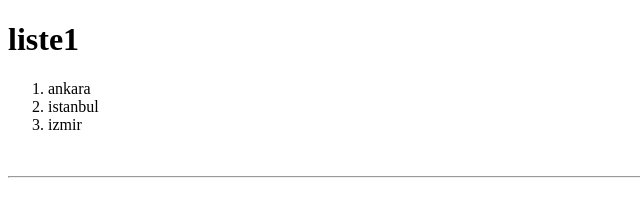
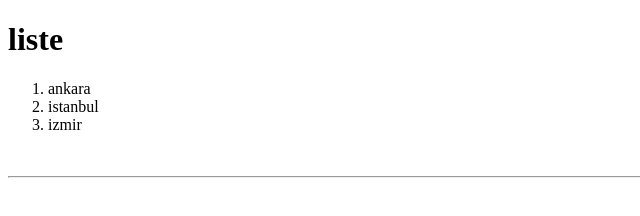
Before and after one commit to Caner93Ed/t100, a plain HTML site: page index.html in a window 1280 px wide. Shown: the full height of the page, 0-640 px from the left. Drawn offline with Linux system fonts and the light colour scheme.

Commit message:
sixth commit

```diff
--- a/index.html
+++ b/index.html
@@ -6,7 +6,7 @@
     <title>Document</title>
 </head>
 <body>
-    <h1>liste1</h1>
+    <h1>liste</h1>
 
     <ol>
         <li>ankara</li>
```
